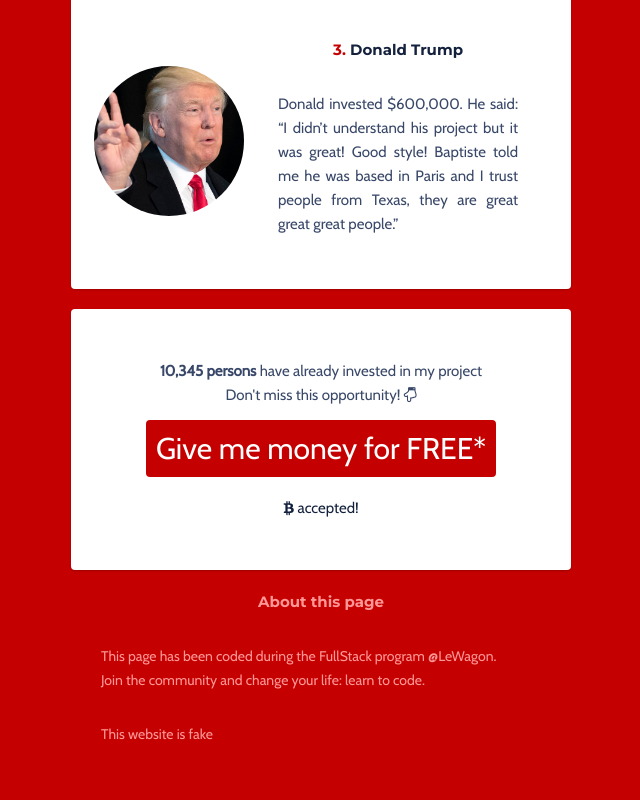
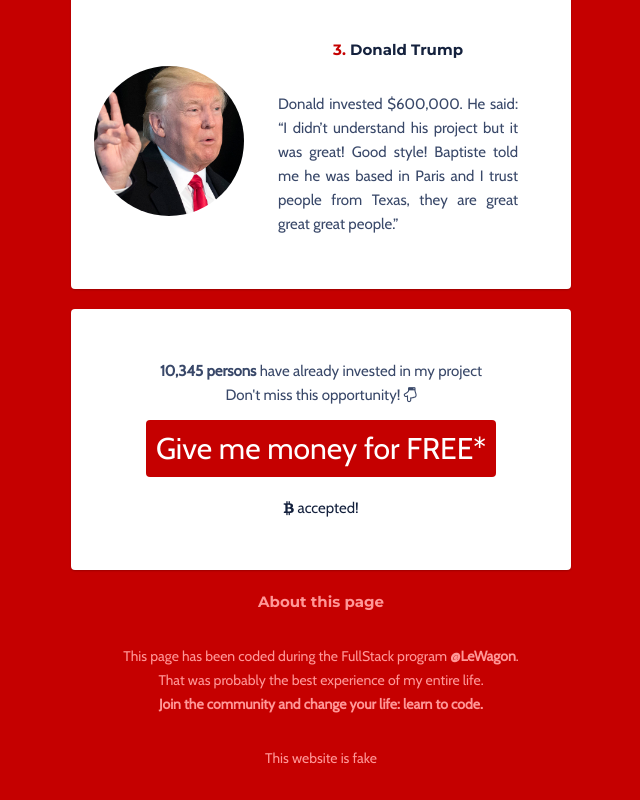
Before and after one commit to baphorn/profile, a plain HTML site: page index.html in a window 1280 px wide. Shown: the part 1330-2130 px from the top of the page, without its empty margins (319-959 px from the left). Before the commit the page ends 2106 px from the top, so only its background shows below. Drawn offline with nearby package versions, Linux system fonts and the light colour scheme.

Commit message:
Coorect the text

```diff
--- a/index.html
+++ b/index.html
@@ -102,8 +102,9 @@
       </div>
       <div class="footer text-center">
         <h3 class="text-white">About this page</h3>
-        <p>This page has been coded during the <a target="_blank" href="https://www.lewagon.com/" class="text-white footer-link">FullStack program @LeWagon</a>.
-        <br>Join the community and change your life: learn to code. </p>
+        <p>This page has been coded during the <a target="_blank" href="https://www.lewagon.com/" class="text-white footer-link">FullStack program <strong>@LeWagon</strong></a>.
+        <br>That was probably the best experience of my entire life.
+        <br><strong>Join the community and change your life: learn to code.</strong></p>
         <p>This website is fake</p>
       </div>
     </div>
--- a/style.css
+++ b/style.css
@@ -104,7 +104,6 @@ a:hover span{
   color: #FF9797;
   font-weight: lighter;
   font-size: 14px;
-  text-align: center;
 }
 .footer-link {
   font-weight: lighter;
@@ -116,6 +115,10 @@ a:hover span{
   font-weight: lighter;
   color: white;
   font-size: 14px;
+}
+
+.footer p {
+  text-align: center;
 }
 
 /* Specific CSS rules */
```
